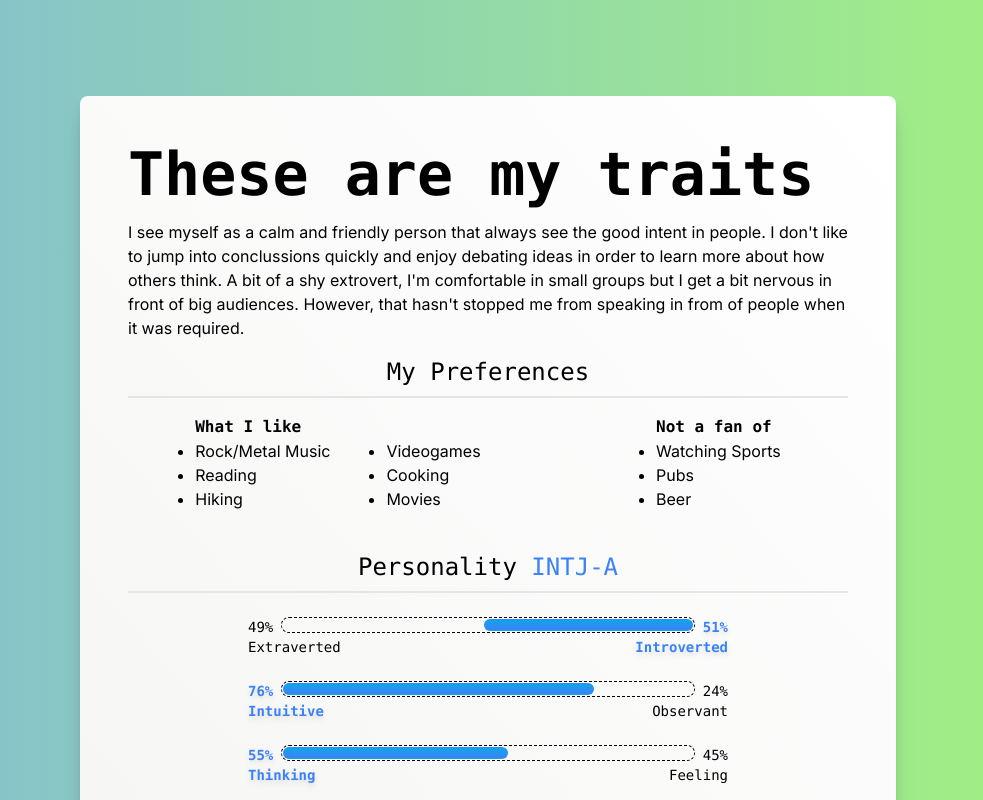
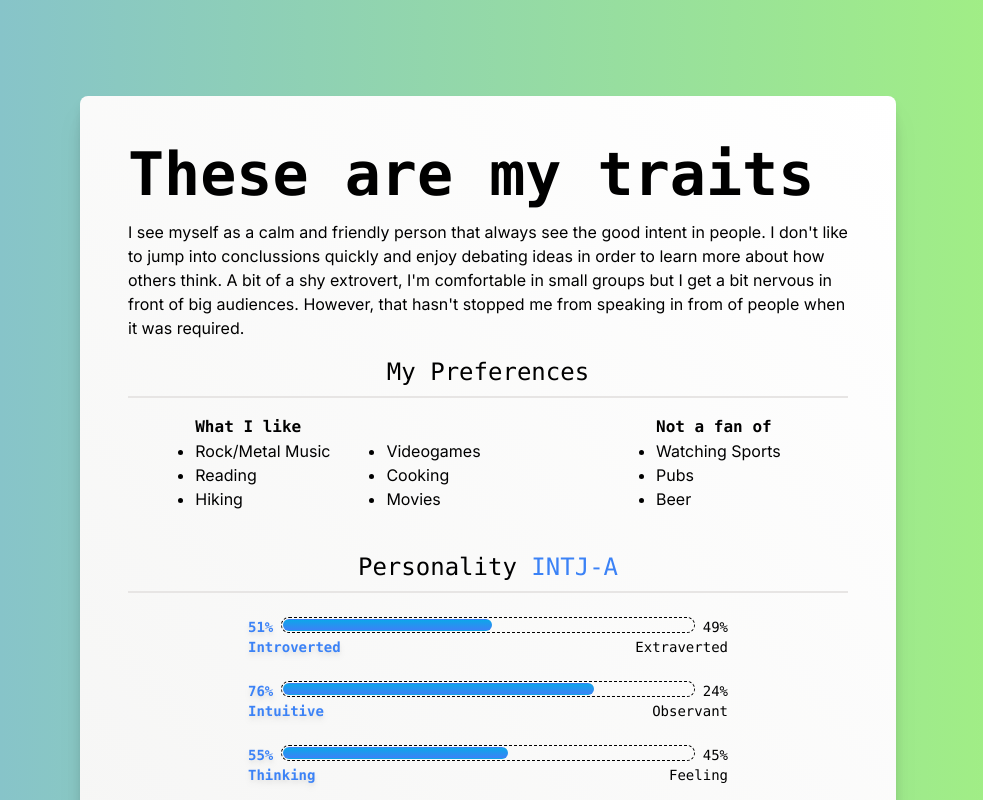
Before and after one commit to guillermo-segura/guillermo-segura.github.io, a Next.js app: page /traits in a window 1280 px wide. Shown: the top 800 px of the page, without its empty margins (152-1135 px from the left). Built offline with nearby package versions, Linux system fonts and the light colour scheme.

Commit message:
feat: removed right from loading bar

```diff
--- a/src/app/traits/page.tsx
+++ b/src/app/traits/page.tsx
@@ -27,7 +27,7 @@ export default function Page() {
         />
         <BodyHeader>Personality <Link href="https://www.16personalities.com/intj-personality">INTJ-A</Link></BodyHeader>
         <div className="w-2/3 self-center space-y-6">
-          <LoadingBar rightLabel="Introverted" leftLabel="Extraverted" status={51} right />
+          <LoadingBar leftLabel="Introverted" rightLabel="Extraverted" status={51} />
           <LoadingBar leftLabel="Intuitive" rightLabel="Observant" status={76} />
           <LoadingBar leftLabel="Thinking" rightLabel="Feeling" status={55} />
           <LoadingBar leftLabel="Judging" rightLabel="Prospecting" status={71} />
--- a/src/components/LoadingBar/LoadingBar.tsx
+++ b/src/components/LoadingBar/LoadingBar.tsx
@@ -12,41 +12,11 @@ export interface LoadingBarProps {
   leftLabel: string;
   rightLabel: string;
   status?: number;
-  right?: boolean;
 }
 
-export default function LoadingBar({ leftLabel = '', rightLabel = '', status = 0, right = false }: LoadingBarProps) {
+export default function LoadingBar({ leftLabel = '', rightLabel = '', status = 0 }: LoadingBarProps) {
   return (
     <div>
-      {right && (
-        <>
-          <div className={classNames.container}>
-            <div className={classNames.label}>
-                <span>{100 - status}%</span>
-              </div>
-            <div className={classNames.progressContainer}>
-              <div className={classNames.progressBarR} style={{ width: `${status}%`}}></div>
-            </div>
-            <div className={classNames.label}>
-              <span className={classNames.labelHighlighted}>
-                {status}%
-              </span>
-            </div>
-          </div>
-
-          <div className={classNames.labelContainer}>
-            <div className={classNames.label}>
-              <span>{leftLabel}</span>
-            </div>
-            <div className={classNames.label}>
-              <span className={classNames.labelHighlighted}>{rightLabel}</span>
-            </div>
-          </div>
-        </>
-      )}
-
-      {!right && (
-        <>
       <div className={classNames.container}>
         <div className={classNames.label}>
             <span className={classNames.labelHighlighted}>{status}%</span>
@@ -68,8 +38,6 @@ export default function LoadingBar({ leftLabel = '', rightLabel = '', status = 0
           <span>{rightLabel}</span>
         </div>
       </div>
-        </>
-      )}
     </div>
   );
 }
```
Lines whose indentation alone changed are shown as unchanged.
